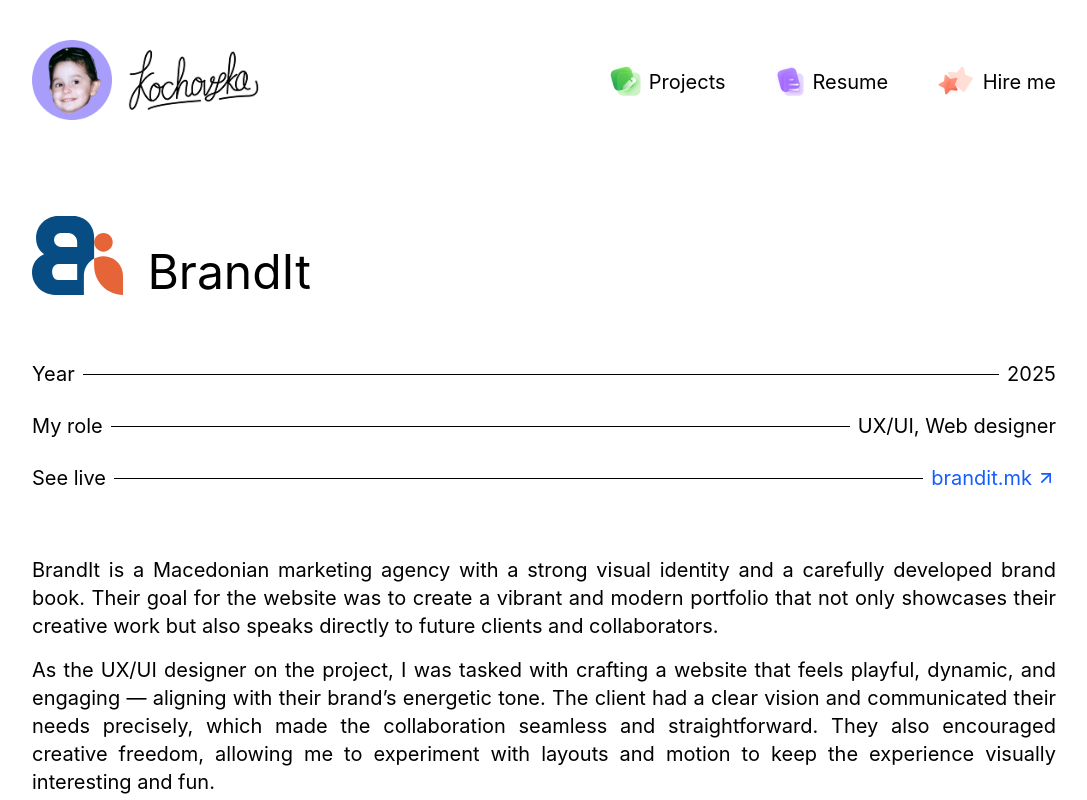
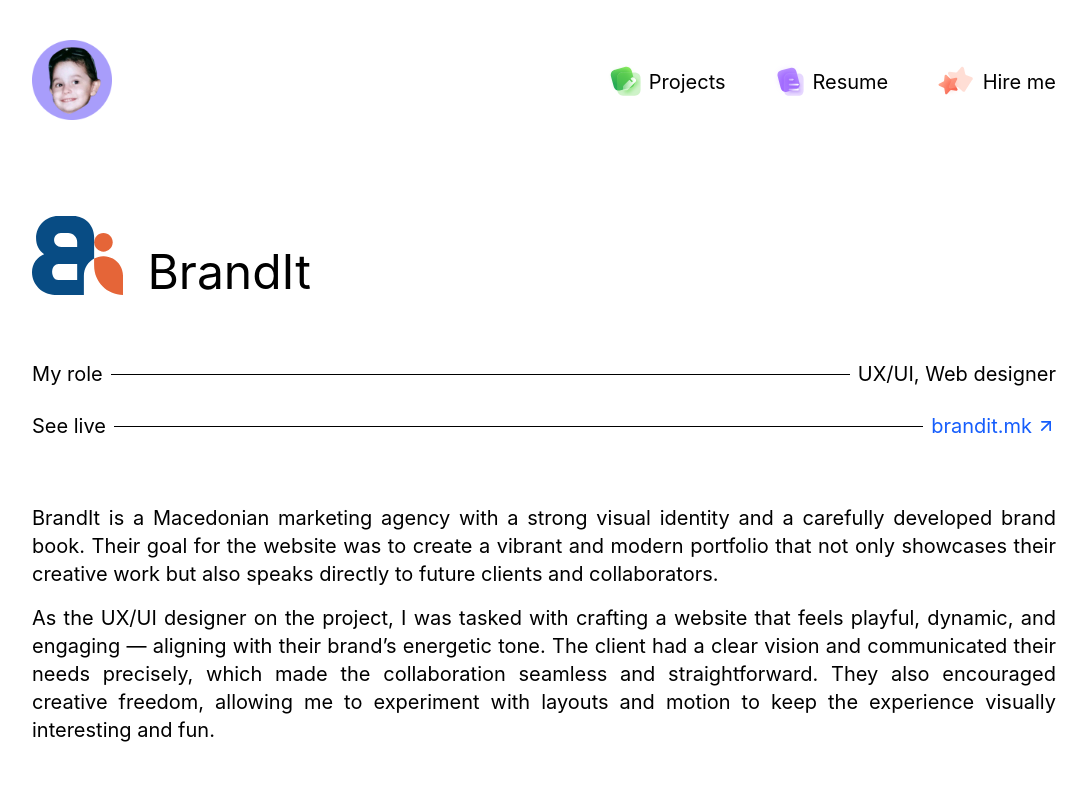
Before and after one commit to stefan5441/gf-portfolio, a React (Vite) app: page /brandit in a window 1280 px wide. Shown: the top 800 px of the page, without its empty margins (96-1183 px from the left). Built offline with nearby package versions, Linux system fonts and the light colour scheme.

Commit message:
Updating last name, removing years from projects, updating resume

```diff
--- a/index.html
+++ b/index.html
@@ -1,4 +1,4 @@
-<!DOCTYPE html>
+<!doctype html>
 <html lang="en">
   <head>
     <script type="text/javascript">
@@ -18,7 +18,7 @@
     <meta charset="UTF-8" />
     <link rel="icon" type="image/png" href="/face.png" />
     <meta name="viewport" content="width=device-width, initial-scale=1.0" />
-    <title>Sara Kochovska</title>
+    <title>Sara Chambova</title>
   </head>
   <body class="font-inter">
     <div id="root"></div>
--- a/src/components/navigation/NavBar.tsx
+++ b/src/components/navigation/NavBar.tsx
@@ -1,7 +1,6 @@
 import { useState } from "react";
 import { Link } from "react-router-dom";
 import faceImg from "../../assets/me/face.png";
-import letterLogo from "../../assets/me/logo.png";
 import MobileNavbarOptions from "./MobileNavbarOptions";
 import NormalNavbarOptions from "./NormalNavbarOptions";
 import MobileNavbarContextMenu from "./MobileNavbarContextMenu";
@@ -11,9 +10,8 @@
 
   return (
     <div className="mt-10 flex justify-between items-center text-2xl mx-2x lg:mx-0">
-      <Link to="/" className="flex gap-4 items-center group">
-        <img src={faceImg} className="h-16 w-auto lg:h-20 transition-transform duration-1000 group-hover:rotate-360" />
-        <img src={letterLogo} className="h-12 w-auto lg:h-15" />
+      <Link to="/">
+        <img src={faceImg} className="h-16 w-auto lg:h-20 transition-transform duration-1000 hover:rotate-360" />
       </Link>
       <div className="block lg:hidden">
         <MobileNavbarOptions isMenuOpen={isMenuOpen} setIsMenuOpen={setIsMenuOpen} />
--- a/src/components/projects/ProjectCard.tsx
+++ b/src/components/projects/ProjectCard.tsx
@@ -2,7 +2,7 @@
 import { Link } from "react-router-dom";
 import { Project } from "../../data/projects";
 
-export default function ProjectCard({ image, frontPageVideo, title, pillText, description, year }: Project) {
+export default function ProjectCard({ image, frontPageVideo, title, pillText, description }: Project) {
   const urlFriendlyTitle = title.toLowerCase().replace(/\s+/g, "-");
 
   const randomColor = () => `hsl(${Math.floor(Math.random() * 360)}, 70%, 80%)`;
@@ -34,7 +34,6 @@
         </div>
       </div>
       <div className="px-2 line-clamp-4">{description}</div>
-      <div className="px-2 font-bold">{year}</div>
     </Link>
   );
 }
--- a/src/components/projects/ProjectPage.tsx
+++ b/src/components/projects/ProjectPage.tsx
@@ -14,7 +14,7 @@
     return <div className="container mx-auto max-w-3xl py-10">Project not found</div>;
   }
 
-  const { title, showTitle, year, myRole, url, shortUrl, logo, fullPageVideo, description, done, needs, mobileImage } =
+  const { title, showTitle, myRole, url, shortUrl, logo, fullPageVideo, description, done, needs, mobileImage } =
     project;
 
   return (
@@ -27,7 +27,6 @@
 
       {/* The thing with lines */}
       <div className="flex flex-col gap-6">
-        <LineThing leftSideText="Year" rightSideText={year} />
         <LineThing leftSideText="My role" rightSideText={myRole} />
         <LineThing leftSideText="See live" rightSideText={shortUrl} href={url} />
       </div>
--- a/src/data/projects.ts
+++ b/src/data/projects.ts
@@ -54,7 +54,6 @@
   description: string[];
   done: string[];
   needs: string[];
-  year: number;
 };
 
 // Sunday
@@ -233,7 +232,6 @@
     description: sundayDescription,
     done: sundayDone,
     needs: sundayNeeds,
-    year: 2025,
   },
   {
     image: mebelDizajnImg,
@@ -250,7 +248,6 @@
     description: mebelDizajnDescription,
     done: mebelDizajnDone,
     needs: mebelDizajnNeeds,
-    year: 2025,
   },
   {
     image: klerImg,
@@ -267,7 +264,6 @@
     description: klerDescription,
     done: klerDone,
     needs: klerNeeds,
-    year: 2025,
   },
   {
     image: gbaImg,
@@ -284,7 +280,6 @@
     description: gbaDescription,
     done: gbaDone,
     needs: gbaNeeds,
-    year: 2025,
   },
   {
     image: branditImg,
@@ -301,7 +296,6 @@
     description: brandItDescription,
     done: brandItDone,
     needs: brandItNeeds,
-    year: 2025,
   },
   {
     image: magnoliaImg,
@@ -318,6 +312,5 @@
     description: magnoliaDescription,
     done: magnoliaDone,
     needs: magnoliaNeeds,
-    year: 2025,
   },
 ];
```
Also changed, not shown: src/assets/me/logo.png (deleted), 1 other file (tests, documents, lock files or other folders).
